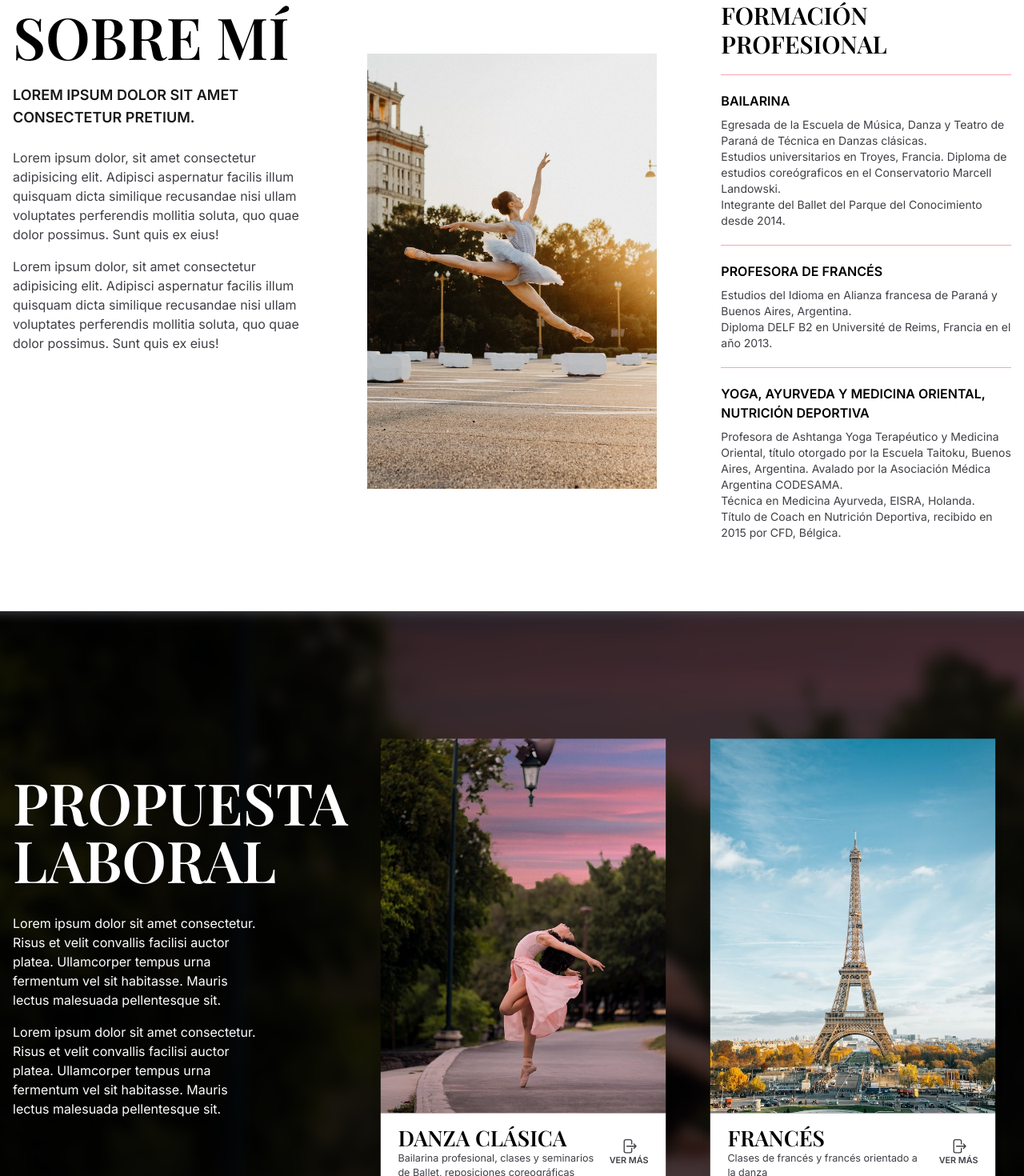
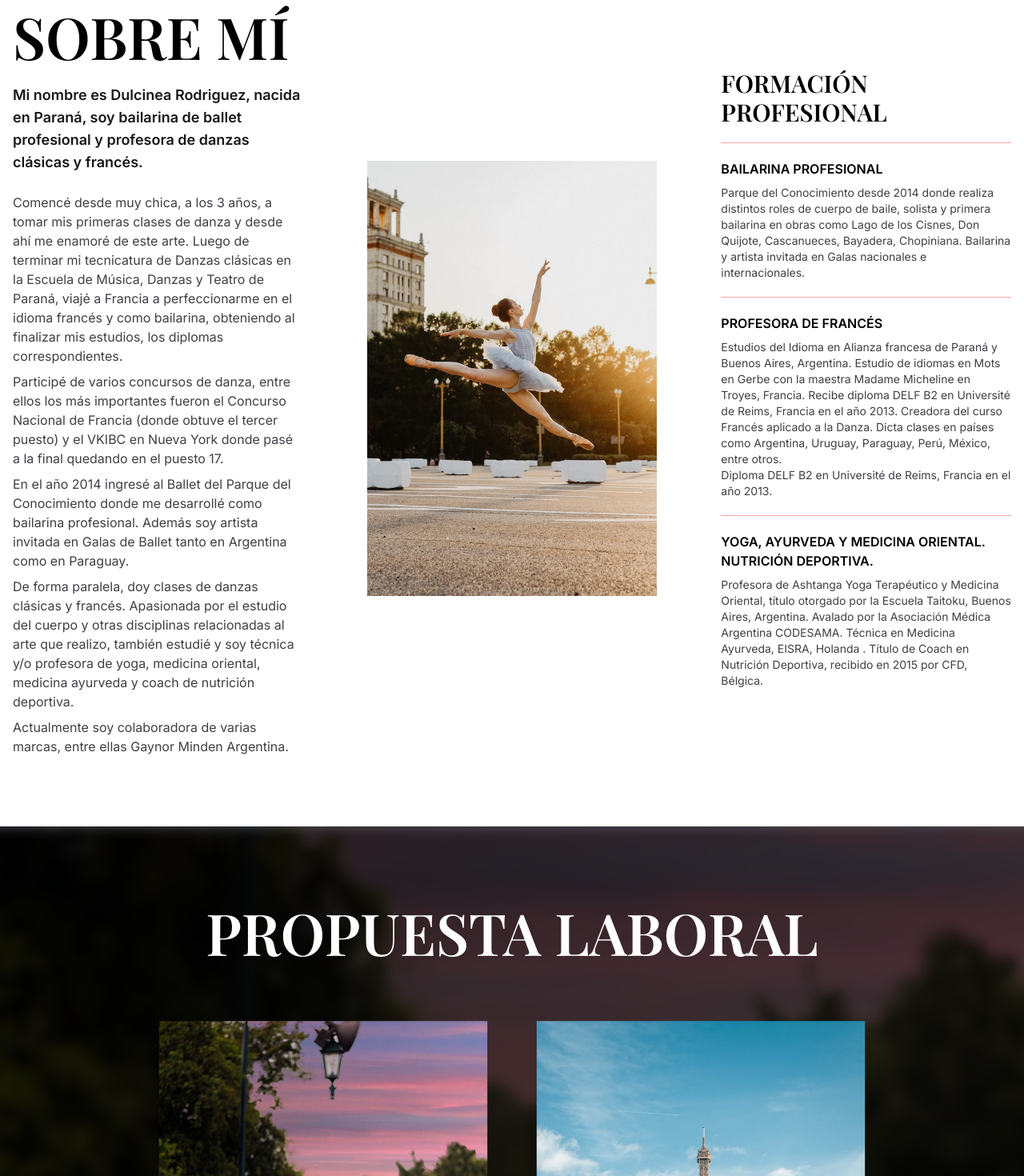
Before and after one commit to RdrBux/dulcinea, a React (Vite) app: page / in a window 1280 px wide. Shown: the part 927-2397 px from the top of the page at 80% size. Built offline with nearby package versions, Linux system fonts and the light colour scheme; the HTML template or start-up script is replaced by a standard one.

Commit message:
Add modified text content, fix menu selected item issues

```diff
--- a/package.json
+++ b/package.json
@@ -9,7 +9,7 @@
     "build": "vite build",
     "preview": "vite preview",
     "predeploy": "npm run build",
-    "deploy": "gh-pages -d build"
+    "deploy": "gh-pages -d dist"
   },
   "dependencies": {
     "react": "^18.2.0",
--- a/src/App.jsx
+++ b/src/App.jsx
@@ -12,10 +12,10 @@ export default function App() {
   const location = useLocation();
   const [showMenu, setShowMenu] = useState(false);
   const [currentSection, setCurrentSection] = useState('inicio');
+  console.log(currentSection);
 
-  useEffect(() => {
+  /* useEffect(() => {
     const sections = document.querySelectorAll('section');
-
     window.onscroll = () => {
       sections.forEach((section) => {
         const sectionTop = section.offsetTop;
@@ -24,7 +24,7 @@ export default function App() {
         }
       });
     };
-  }, []);
+  }, []); */
 
   return (
     <div className="overflow-x-hidden bg-white font-sans">
@@ -39,7 +39,7 @@ export default function App() {
             <Home
               showMenu={showMenu}
               setShowMenu={setShowMenu}
-              currentSection={currentSection}
+              setCurrentSection={setCurrentSection}
             />
           }
         />
--- a/src/components/AboutMe.jsx
+++ b/src/components/AboutMe.jsx
@@ -5,29 +5,48 @@ export default function AboutMe() {
   return (
     <section
       id="sobre-mí"
-      className="container grid items-center gap-10 py-32 lg:grid-cols-3 lg:gap-20"
+      className="container grid items-center gap-10 py-32 xl:grid-cols-3 xl:gap-20"
     >
       <div className="flex flex-col gap-6 self-start lg:mt-10">
         <H2 wrap={false}>Sobre mí</H2>
-        <p className="text-lg font-semibold uppercase text-zinc-900">
-          Lorem ipsum dolor sit amet consectetur pretium.
+        <p className="text-lg font-semibold text-zinc-900">
+          Mi nombre es Dulcinea Rodriguez, nacida en Paraná, soy bailarina de
+          ballet profesional y profesora de danzas clásicas y francés.
         </p>
-        <div className="flex flex-col gap-4 text-zinc-700">
+        <div className="flex flex-col gap-2 text-zinc-700">
           <p>
-            Lorem ipsum dolor, sit amet consectetur adipisicing elit. Adipisci
-            aspernatur facilis illum quisquam dicta similique recusandae nisi
-            ullam voluptates perferendis mollitia soluta, quo quae dolor
-            possimus. Sunt quis ex eius!
+            Comencé desde muy chica, a los 3 años, a tomar mis primeras clases
+            de danza y desde ahí me enamoré de este arte. Luego de terminar mi
+            tecnicatura de Danzas clásicas en la Escuela de Música, Danzas y
+            Teatro de Paraná, viajé a Francia a perfeccionarme en el idioma
+            francés y como bailarina, obteniendo al finalizar mis estudios, los
+            diplomas correspondientes.
           </p>
           <p>
-            Lorem ipsum dolor, sit amet consectetur adipisicing elit. Adipisci
-            aspernatur facilis illum quisquam dicta similique recusandae nisi
-            ullam voluptates perferendis mollitia soluta, quo quae dolor
-            possimus. Sunt quis ex eius!
+            Participé de varios concursos de danza, entre ellos los más
+            importantes fueron el Concurso Nacional de Francia (donde obtuve el
+            tercer puesto) y el VKIBC en Nueva York donde pasé a la final
+            quedando en el puesto 17.
+          </p>
+          <p>
+            En el año 2014 ingresé al Ballet del Parque del Conocimiento donde
+            me desarrollé como bailarina profesional. Además soy artista
+            invitada en Galas de Ballet tanto en Argentina como en Paraguay.
+          </p>
+          <p>
+            De forma paralela, doy clases de danzas clásicas y francés.
+            Apasionada por el estudio del cuerpo y otras disciplinas
+            relacionadas al arte que realizo, también estudié y soy técnica y/o
+            profesora de yoga, medicina oriental, medicina ayurveda y coach de
+            nutrición deportiva.
+          </p>
+          <p>
+            Actualmente soy colaboradora de varias marcas, entre ellas Gaynor
+            Minden Argentina.
           </p>
         </div>
       </div>
-      <img src={aboutImg} alt="" />
+      <img className="justify-self-center" src={aboutImg} alt="" />
       <div className="">
         <h3 className="font-serif text-3xl font-semibold">
           FORMACIÓN PROFESIONAL
@@ -36,22 +55,15 @@ export default function AboutMe() {
         <ul className="flex flex-col gap-5 text-sm text-zinc-700">
           <li className="">
             <h4 className="text-base font-semibold uppercase text-black">
-              Bailarina
+              Bailarina profesional
             </h4>
             <p className="mt-2">
-              Egresada de la Escuela de Música, Danza y Teatro de Paraná de
-              Técnica en Danzas clásicas.
+              Parque del Conocimiento desde 2014 donde realiza distintos roles
+              de cuerpo de baile, solista y primera bailarina en obras como Lago
+              de los Cisnes, Don Quijote, Cascanueces, Bayadera, Chopiniana.
+              Bailarina y artista invitada en Galas nacionales e
+              internacionales.
             </p>
-            <p>
-              Estudios universitarios en Troyes, Francia. Diploma de estudios
-              coreógraficos en el Conservatorio Marcell Landowski.
-            </p>
-            <p>Integrante del Ballet del Parque del Conocimiento desde 2014.</p>
-            {/* <p>
-              Primera bailarina en obras como Lago de los Cisnes, Don Quijote,
-              Cascanueces, Bayadera, Chopiniana. Bailarina y artista invitada en
-              Galas nacionales e internacionales.
-            </p> */}
           </li>
           <hr className="border-rose-300" />
           <li className="">
@@ -60,7 +72,11 @@ export default function AboutMe() {
             </h4>
             <p className="mt-2">
               Estudios del Idioma en Alianza francesa de Paraná y Buenos Aires,
-              Argentina.
+              Argentina. Estudio de idiomas en Mots en Gerbe con la maestra
+              Madame Micheline en Troyes, Francia. Recibe diploma DELF B2 en
+              Université de Reims, Francia en el año 2013. Creadora del curso
+              Francés aplicado a la Danza. Dicta clases en países como
+              Argentina, Uruguay, Paraguay, Perú, México, entre otros.
             </p>
             <p>
               Diploma DELF B2 en Université de Reims, Francia en el año 2013.
@@ -69,17 +85,14 @@ export default function AboutMe() {
           <hr className="border-rose-300" />
           <li className="">
             <h4 className="text-base font-semibold uppercase text-black">
-              Yoga, Ayurveda y Medicina Oriental, Nutrición deportiva
+              Yoga, Ayurveda y Medicina Oriental. Nutrición deportiva.
             </h4>
             <p className="mt-2">
               Profesora de Ashtanga Yoga Terapéutico y Medicina Oriental, título
               otorgado por la Escuela Taitoku, Buenos Aires, Argentina. Avalado
-              por la Asociación Médica Argentina CODESAMA.
-            </p>
-            <p>Técnica en Medicina Ayurveda, EISRA, Holanda.</p>
-            <p>
-              Título de Coach en Nutrición Deportiva, recibido en 2015 por CFD,
-              Bélgica.
+              por la Asociación Médica Argentina CODESAMA. Técnica en Medicina
+              Ayurveda, EISRA, Holanda . Título de Coach en Nutrición Deportiva,
+              recibido en 2015 por CFD, Bélgica.
             </p>
           </li>
         </ul>
--- a/src/components/Work.jsx
+++ b/src/components/Work.jsx
@@ -17,21 +17,11 @@ export default function Work() {
         src={bg}
         alt=""
       />
-      <div className="container relative z-10 items-center gap-32 lg:flex">
-        <div className="lg:w-1/4">
+      <div className="container relative z-10 items-center gap-32">
+        <div className="text-center">
           <H2>Propuesta laboral</H2>
-          <p className="mt-8">
-            Lorem ipsum dolor sit amet consectetur. Risus et velit convallis
-            facilisi auctor platea. Ullamcorper tempus urna fermentum vel sit
-            habitasse. Mauris lectus malesuada pellentesque sit.
-          </p>
-          <p className="my-4">
-            Lorem ipsum dolor sit amet consectetur. Risus et velit convallis
-            facilisi auctor platea. Ullamcorper tempus urna fermentum vel sit
-            habitasse. Mauris lectus malesuada pellentesque sit.
-          </p>
         </div>
-        <div className="grid-cols-2 gap-4 lg:grid">
+        <div className="mt-10 grid-cols-2 gap-4 lg:grid lg:px-20 xl:px-40">
           <div
             onMouseEnter={() => setBg(balletImg)}
             className="flex scale-90 flex-col shadow-lg duration-300 hover:scale-100"
@@ -80,7 +70,7 @@ export default function Work() {
             <img src={parisImg} alt="" />
             <Link
               to="/frances"
-              className="flex items-center justify-between gap-4 bg-white px-6 py-4"
+              className="flex h-full items-center justify-between gap-4 bg-white px-6 py-4"
             >
               <div>
                 <h4 className="font-serif text-3xl font-semibold uppercase text-black">
--- a/src/routes/danza.jsx
+++ b/src/routes/danza.jsx
@@ -13,24 +13,31 @@ export default function Danza() {
           <h1 className="font-serif text-6xl font-semibold uppercase lg:text-5xl xl:text-7xl">
             Danza clásica
           </h1>
-          <p className="text-zinc-700">
-            Lorem ipsum dolor, sit amet consectetur adipisicing elit. Adipisci
-            aspernatur facilis illum quisquam dicta similique recusandae nisi
-            ullam voluptates perferendis mollitia soluta, quo quae dolor
-            possimus. Sunt quis ex eius!
-          </p>
-          <p className="text-zinc-700">
-            Lorem ipsum dolor, sit amet consectetur adipisicing elit. Adipisci
-            aspernatur facilis illum quisquam dicta similique recusandae nisi
-            ullam voluptates perferendis mollitia soluta, quo quae dolor
-            possimus. Sunt quis ex eius!
-          </p>
+          <div className="flex flex-col gap-4 text-zinc-700">
+            <p>
+              Contrataciones como bailarina profesional, para participar de
+              Galas, festivales y muestras de danzas. Buena adaptación a los
+              espacios, vestuarios y partenaire disponible.
+            </p>
+            <p>
+              Profesora de danzas clásicas, con una visión de crecimiento de
+              cada alumno desde un cuidadoso trabajo técnico, buscando potenciar
+              las cualidades individuales y desde el disfrute de aprender,
+              fomentando la curiosidad y la búsqueda personal entre lo técnico y
+              artístico. Clases particulares y para grupos.
+            </p>
+            <p>
+              Repositora coreográfica, adaptándome a las necesidades y deseos de
+              cada institución, trabajando de forma conjunta en las decisiones
+              con los maestros para lograr una gran puesta en escena.
+            </p>
+          </div>
 
           <section>
             <h2 className="text-lg font-semibold uppercase text-zinc-900">
               Actividad profesional
             </h2>
-            <ul className="mt-2 text-zinc-700">
+            <ul className="mt-2 list-inside list-disc text-zinc-700">
               <li>
                 Integrante como bailarina del Parque del Conocimiento - Posadas,
                 Misiones. Argentina.
@@ -42,6 +49,10 @@ export default function Danza() {
               <li>
                 Directora artística de academia Passion Ballet en Santo Tomé,
                 Corrientes.
+              </li>
+              <li>
+                Profesora danza clásica para adultos en el Parque del
+                Conocimiento.
               </li>
             </ul>
           </section>
@@ -59,6 +70,9 @@ export default function Danza() {
             Conocimiento en obras como: Majísimo, Bayadera, Quijote, Lago de los
             Cisnes, Giselle, La Fille Mal Gardée, Príncipe Igor, Chopiniana,
             Paquita, Último tango, Cascanueces, entre otros.
+          </li>
+          <li>
+            Principal en Pas de Deux Carnaval en Venecia - Noviembre 2014.
           </li>
           <li>
             Invitada especial en Gala Homenaje 40 años de la Escuela Nacional de
@@ -160,13 +174,36 @@ export default function Danza() {
             </li>
           </ul>
         </section>
+
+        <section>
+          <h2 className="mb-4 text-lg font-semibold uppercase text-zinc-900">
+            Ballet
+          </h2>
+          <iframe
+            className="w-full md:w-[560px]"
+            width="560"
+            height="315"
+            src="https://www.youtube.com/embed/videoseries?list=PL88f1UkiBz9b68_yz3BHRUJv8732TVH3E"
+            title="YouTube video player"
+            frameBorder="0"
+            allow="accelerometer; autoplay; clipboard-write; encrypted-media; gyroscope; picture-in-picture; web-share"
+            allowFullScreen
+          ></iframe>
+        </section>
       </div>
 
-      <p className="mx-2 my-8 bg-rose-200 p-8 font-semibold lg:my-10 lg:mx-20 lg:p-20">
-        Consultar disponibilidad y presupuesto para: participaciones en Galas
-        como bailarina, clases y seminarios de ballet (técnica, yoga, barra à
-        terre…), reposiciones coreográficas.
-      </p>
+      <div className="mx-2 my-8 bg-rose-200 p-8 lg:my-10 lg:mx-20 lg:p-20">
+        <p className="text-xl font-semibold">
+          Consultar disponibilidad y presupuesto para:
+        </p>
+        <ul className="mt-4">
+          <li>Participaciones en Galas como bailarina.</li>
+          <li>
+            Clases y seminarios de ballet (técnica, yoga, barra à terre…).
+          </li>
+          <li>Reposiciones coreográficas.</li>
+        </ul>
+      </div>
     </div>
   );
 }
```
Also changed, not shown: src/components/Contact.jsx (+2 -5 lines), src/components/Menu.jsx (+8 -1 lines), src/components/Sponsors.jsx (+4 -5 lines), src/routes/frances.jsx (+11 -1 lines), src/routes/home.jsx (+15 -1 lines), 3 other files (tests, documents, lock files or other folders).
